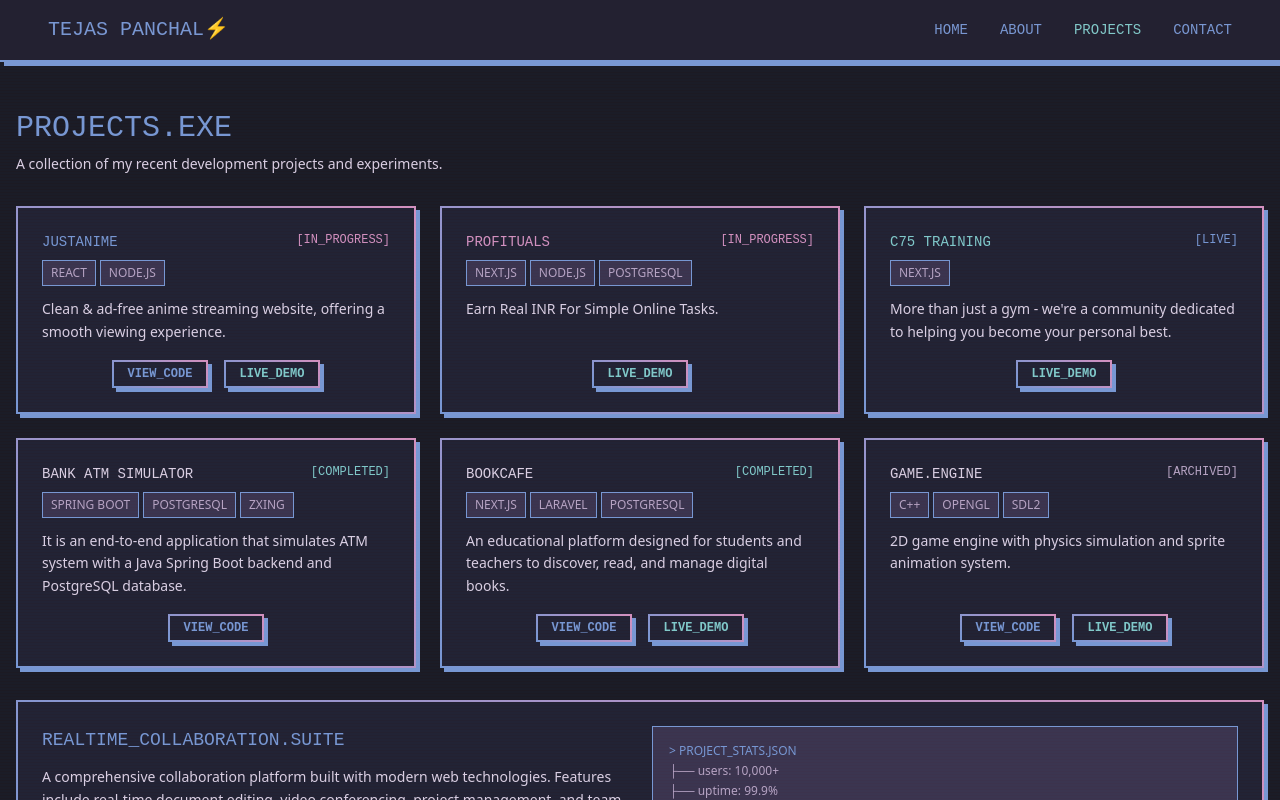
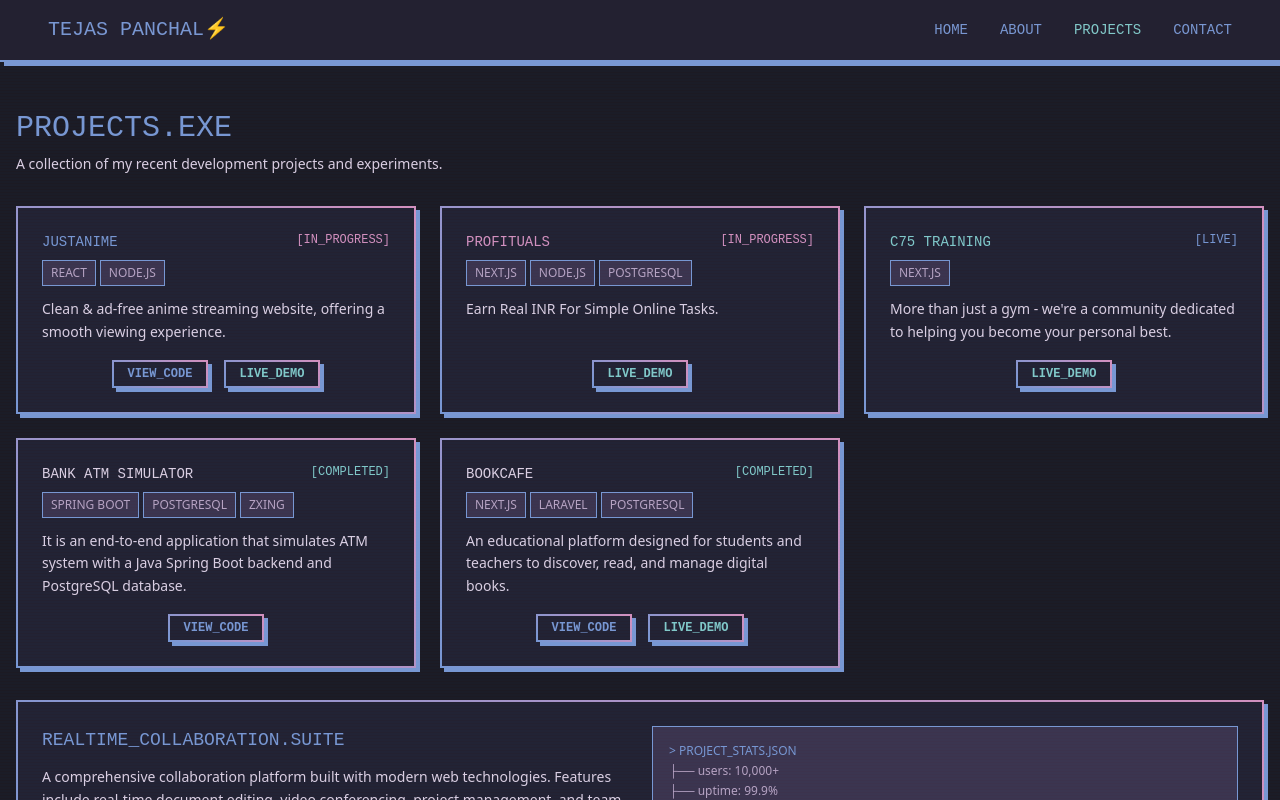
Before and after one commit to tejaspanchall/Pixelfolio, a React (Vite) app: page /projects in a window 1280 px wide. Shown: the top 800 px of the page. Built offline with nearby package versions, Linux system fonts and the light colour scheme.

Commit message:
Limit projects and improve layout
Limit the displayed projects to the first 5 and enhance their visual presentation.

```diff
--- a/src/pages/Projects.tsx
+++ b/src/pages/Projects.tsx
@@ -48,15 +48,6 @@ const Projects = () => {
       color: "text-pixel-purple",
       codeUrl: "https://github.com/tejaspanchall/BookCafe-Frontend",
       demoUrl: "https://bookcafe-frontend.vercel.app/"
-    },
-    {
-      title: "GAME.ENGINE",
-      tech: ["C++", "OPENGL", "SDL2"],
-      description: "2D game engine with physics simulation and sprite animation system.",
-      status: "ARCHIVED",
-      color: "text-pixel-pink",
-      codeUrl: "https://github.com/username/game-engine",
-      demoUrl: "https://game-engine-demo.vercel.app"
     }
   ];
 
```
